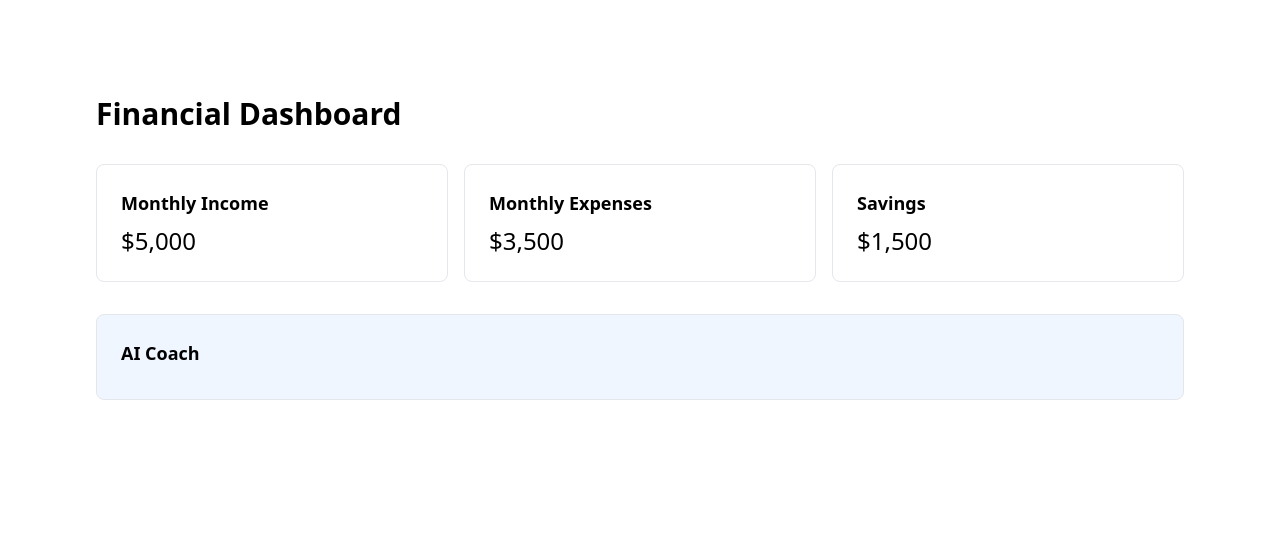
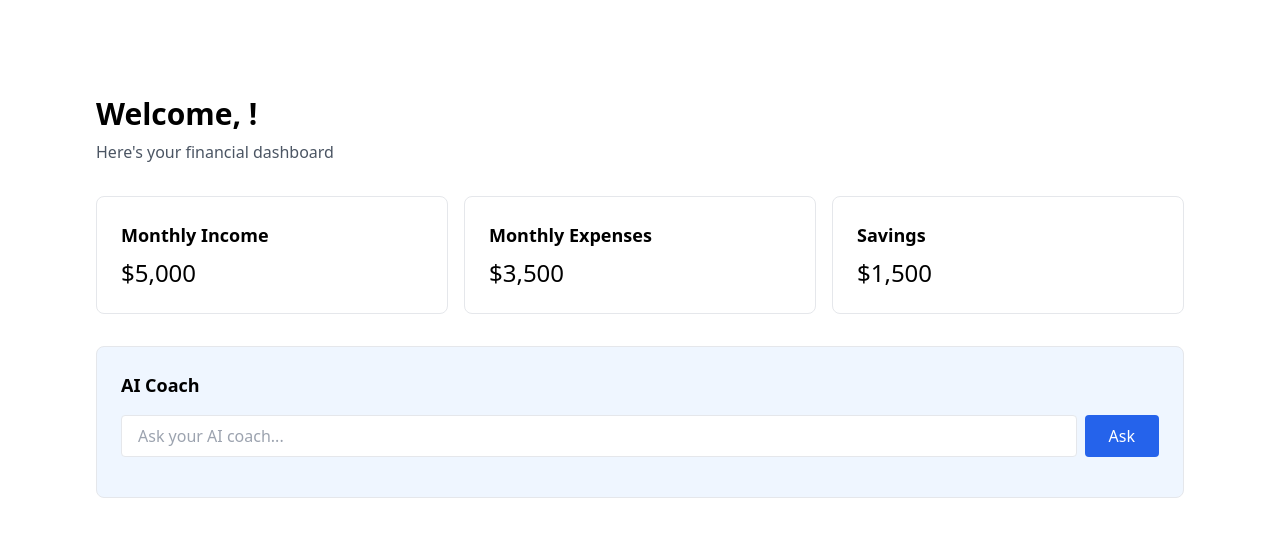
Before and after one commit to mcvayai/elite-financial-life-os, a Next.js app: page /dashboard in a window 1280 px wide. Shown: the top 536 px of the page. Built offline with nearby package versions, Linux system fonts and the light colour scheme.

Commit message:
Add personalized greeting and interactive AI Coach chat

```diff
--- a/app/dashboard/page.tsx
+++ b/app/dashboard/page.tsx
@@ -1,23 +1,33 @@
 'use client';
-
 import { useEffect, useState } from 'react';
 
 export default function Dashboard() {
+  const [userName, setUserName] = useState('');
+  const [message, setMessage] = useState('');
   const [coachResponse, setCoachResponse] = useState<any>(null);
 
   useEffect(() => {
-    fetch('/api/coach', {
+    const userData = localStorage.getItem('userData');
+    if (userData) {
+      const parsed = JSON.parse(userData);
+      setUserName(parsed.name || 'User');
+    }
+  }, []);
+
+  const askCoach = async () => {
+    const response = await fetch('/api/coach', {
       method: 'POST',
       headers: { 'Content-Type': 'application/json' },
-      body: JSON.stringify({ message: 'Help me with my budget' })
-    })
-      .then(res => res.json())
-      .then(data => setCoachResponse(data));
-  }, []);
+      body: JSON.stringify({ message, context: { userName } })
+    });
+    const data = await response.json();
+    setCoachResponse(data);
+  };
 
   return (
     <main className="flex min-h-screen flex-col p-24">
-      <h1 className="text-3xl font-bold mb-8">Financial Dashboard</h1>
+      <h1 className="text-3xl font-bold mb-2">Welcome, {userName}!</h1>
+      <p className="text-gray-600 mb-8">Here's your financial dashboard</p>
 
       <div className="grid grid-cols-3 gap-4 mb-8">
         <div className="p-6 border rounded-lg">
@@ -34,12 +44,29 @@ export default function Dashboard() {
         </div>
       </div>
 
-      {coachResponse && (
-        <div className="p-6 border rounded-lg bg-blue-50">
-          <h2 className="text-lg font-semibold mb-2">AI Coach</h2>
-          <p>{coachResponse.advice}</p>
+      <div className="p-6 border rounded-lg bg-blue-50">
+        <h2 className="text-lg font-semibold mb-4">AI Coach</h2>
+        <div className="flex gap-2 mb-4">
+          <input
+            type="text"
+            placeholder="Ask your AI coach..."
+            className="flex-1 px-4 py-2 border rounded"
+            value={message}
+            onChange={(e) => setMessage(e.target.value)}
+          />
+          <button
+            onClick={askCoach}
+            className="px-6 py-2 bg-blue-600 text-white rounded hover:bg-blue-700"
+          >
+            Ask
+          </button>
         </div>
-      )}
+        {coachResponse && (
+          <div className="p-4 bg-white rounded">
+            <p>{coachResponse.reply}</p>
+          </div>
+        )}
+      </div>
     </main>
   );
 }
```
